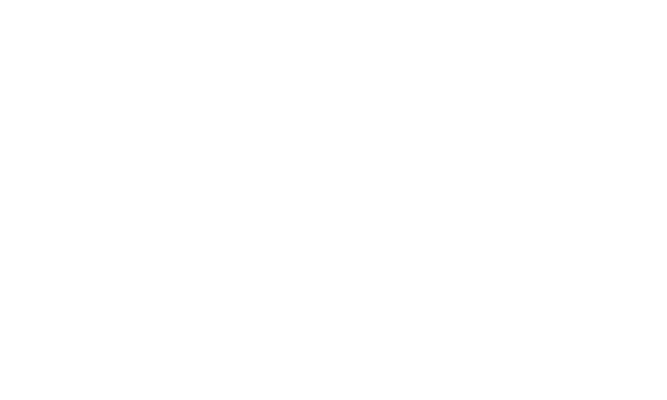
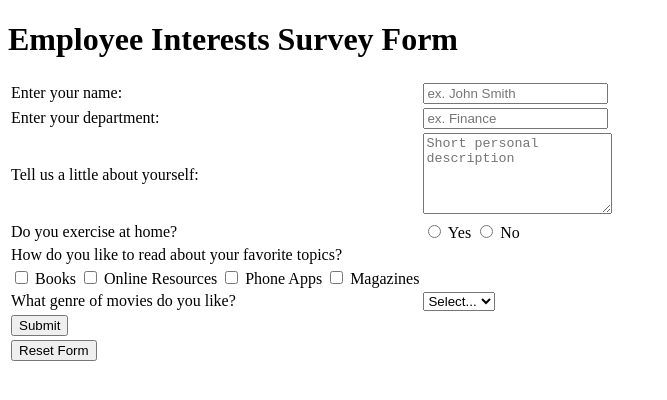
Before and after one commit to watkincw/MARS-Week-1, a plain HTML site: page homework/EmployeeInterestsSurveyForm/Index.html in a window 1280 px wide. Shown: the whole page, without its empty margins (0-667 px from the left). Drawn offline with Linux system fonts and the light colour scheme.

Commit message:
created employee interests survey form

```diff
--- a/homework/EmployeeInterestsSurveyForm/Index.html
+++ b/homework/EmployeeInterestsSurveyForm/Index.html
@@ -8,5 +8,98 @@
 </head>
 <body>
 
+    <h1>Employee Interests Survey Form</h1>
+
+    <form action="/homework/EmployeeInterestsSurveyForm/ThankYou.html" method="post">
+
+        <table>
+
+            <div>
+
+                <tr>
+                    <td>
+                        <label for="empName">Enter your name: </label>
+                    </td>
+                    <td>
+                        <input type="text" name="empName" id="empName" placeholder="ex. John Smith" required >
+                    </td>
+                </tr>
+                <tr>
+                    <td>
+                        <label for="empDprtmnt">Enter your department: </label>
+                    </td>
+                    <td>
+                        <input type="text" name="empDprtmnt" id="empDprtmnt" placeholder="ex. Finance" required >
+                    </td>
+                </tr>
+                <tr>
+                    <td>
+                        <label for="empAbout">Tell us a little about yourself: </label>
+                    </td>
+                    <td>
+                        <textarea name="empAbout" id="empAbout" cols="21" rows="5" placeholder="Short personal description" required ></textarea>
+                    </td>
+                </tr>
+                <tr>
+                    <td>
+                        <label for="empExercise">Do you exercise at home? </label>
+                    </td>
+                    <td>
+                        <input type="radio" name="empExerciseYes" id="empExerciseYes" value="Yes">
+                        <label for="empExerciseYes">Yes</label>
+                        <input type="radio" name="empExerciseNo" id="empExerciseNo" value="No">
+                        <label for="empExerciseNo">No</label>
+                    </td>
+                </tr>
+                <tr>
+                    <td>
+                        <label for="empReadPref">How do you like to read about your favorite topics?</label>
+                    </td>
+                </tr>
+                <tr>
+                    <td>
+                        <input type="checkbox" name="books" id="books">
+                        <label for="books">Books</label>
+
+                        <input type="checkbox" name="webRes" id="webRes">
+                        <label for="webRes">Online Resources</label>
+
+                        <input type="checkbox" name="mobileApps" id="mobileApps">
+                        <label for="mobileApps">Phone Apps</label>
+
+                        <input type="checkbox" name="mags" id="mags">
+                        <label for="mags">Magazines</label>
+                    </td>
+                </tr>
+                <tr>
+                    <td>
+                        <label for="moviePref">What genre of movies do you like?</label>
+                    </td>
+                    <td>
+                        <select name="moviePref" id="moviePref">
+                            <option>Select...</option>
+                            <option value="comedy">Comedy</option>
+                            <option value="action">Action</option>
+                            <option value="disney">Disney</option>
+                        </select>
+                    </td>
+                </tr>
+                <tr>
+                    <td>
+                        <input type="submit" name="submit" id="submitSurvey">
+                    </td>
+                </tr>
+                <tr>
+                    <td>
+                        <input type="reset" name="resetForm" id="resetForm" value="Reset Form">
+                    </td>
+                </tr>
+
+            </div>
+
+        </table>
+
+    </form>
+
 </body>
 </html>
```
